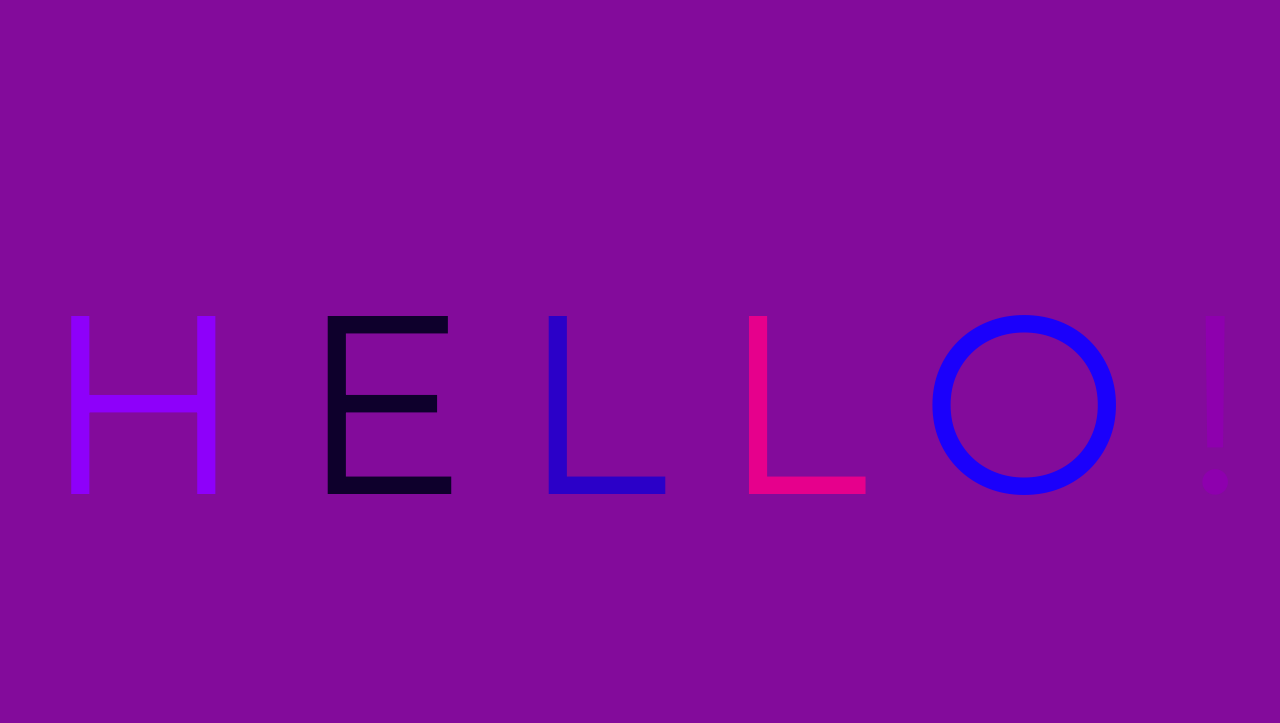
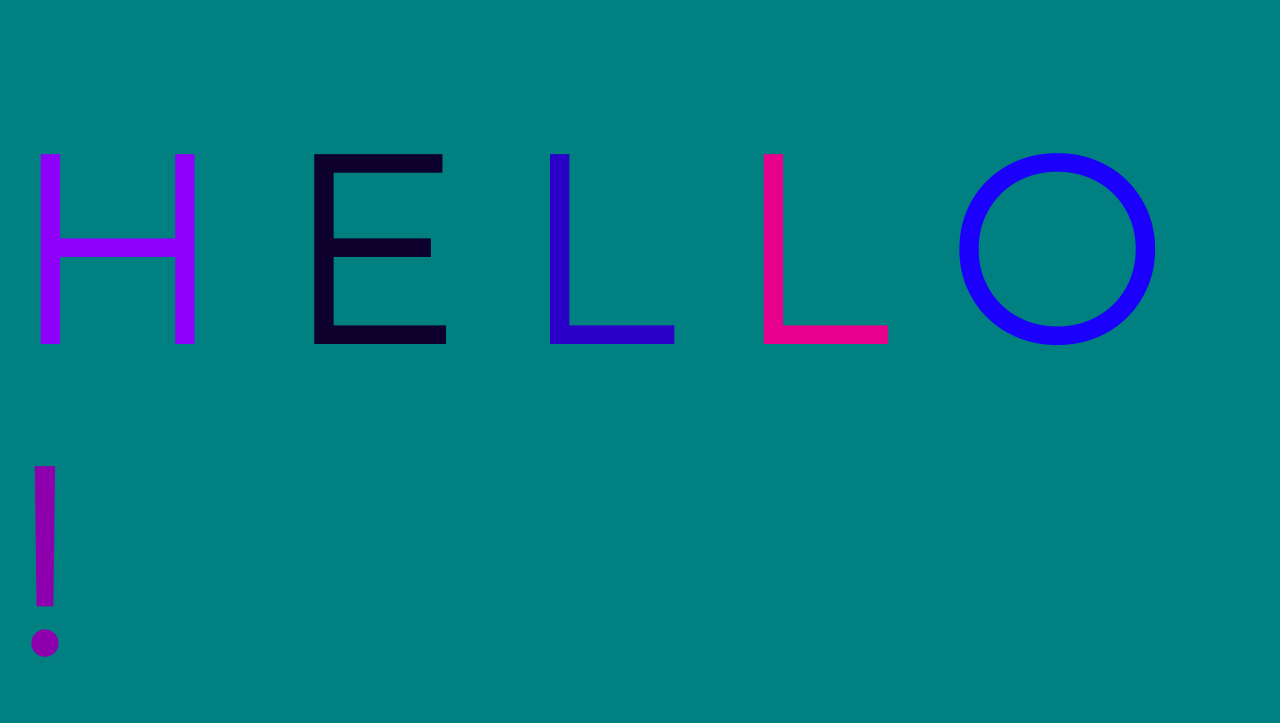
Before and after one commit to davegrnr/AnimatedTextGitDemo, a plain HTML site: page index.html in a window 1280 px wide. Drawn offline with Linux system fonts and the light colour scheme.

Commit message:
tweak app.css

```diff
--- a/app.css
+++ b/app.css
@@ -3,11 +3,11 @@ body {
 	justify-content: center;
 	align-items: center;
 	height: 100vh;
-	background-color: rgb(131, 11, 155);
+	background-color: teal;
 }
 
 h1 {
-	font-size: 15rem;
+	font-size: 16rem;
 	font-family: Montserrat;
 }
 
```
